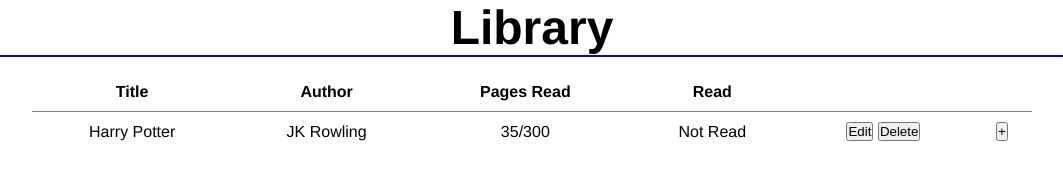
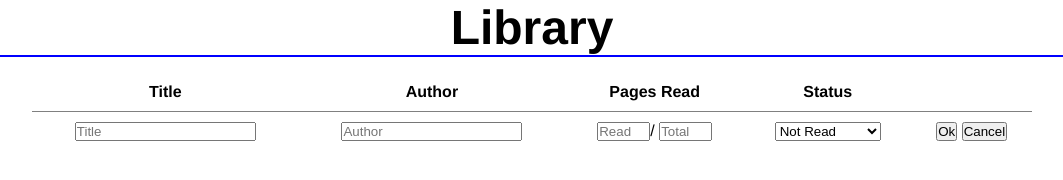
Before and after one commit to Nothing-Too-Fancy/Library, a plain HTML site: page index.html in a window 1280 px wide. Shown: the whole page, without its empty margins (108-1171 px from the left). Drawn offline with Linux system fonts and the light colour scheme.

Commit message:
created input form

```diff
--- a/index.html
+++ b/index.html
@@ -18,21 +18,25 @@
             <th class='title-header'>Title</th>
             <th class='author-header'>Author</th>
             <th class='pages-header'>Pages Read</th>
-            <th class='read-header'>Read</th>
+            <th class='read-header'>Status</th>
          </tr>
       </thead>
       <tbody class='lib-body'>
-         <tr class='first-row'>
-            <td></td>
-            <td></td>
-            <td></td>
-            <td></td>
-            <td class='edit-delete'>
-               <button class='edit'>Edit</button>
-               <button class='delete'>Delete</button>
+         <tr class='form'>
+            <td><input class='title' type='text' name='title' placeholder='Title'></td>
+            <td><input class='author' type='text' name='author' placeholder='Author'></td>
+            <td class='pages'>
+                <input class='pages-read' type='text' name='pages-read' placeholder='Read' size='4'>/
+                <input class='totalpages' type='text' name='total-pages' placeholder='Total' size='4'>
             </td>
-            <td class='new'>
-               <button class='newbook'>+</button>
+            <td><select class='status'>
+               <option value='Not Read'>Not Read</option>
+               <option value='Read'>Read</option>
+               <option value='Want To Read'>Want To Read</option>
+            </select></td>
+            <td>
+               <button class='submit' type='submit'>Ok</button>
+               <button class='cancel'>Cancel</button>
             </td>
          </tr>
       </tbody>
--- a/scripts/script.js
+++ b/scripts/script.js
@@ -3,41 +3,47 @@ let myLibrary = [];
 //DOM Objects
 const _table = document.querySelector('.books');
 const _tbody = document.querySelector('.lib-body');
-const _editDelete = document.querySelector('.edit-delete');
-const _new = document.querySelector('.new');
+const _form = document.querySelector('.form');
+const _title = document.querySelector('.title');
+const _author = document.querySelector('.author');
+const _readPages = document.querySelector('.pages-read');
+const _totalPages = document.querySelector('.total-pages');
+const _status = document.querySelector('.status');
+const _editDelete =
+`<td class='edit-delete'>
+   <button class='edit'>Edit</button>
+   <button class='delete'>Delete</button>
+</td>`;
+const _new =
+`<td class='new'>
+   <button class='newbook'>+</button>
+</td>`;
 
-function Book(title, author, total, readPages, read) {
+//Book object constructor
+function Book(title, author, total, readPages, status) {
    this.title = title;
    this.author = author;
    this.totalPages = total;
    this.pagesRead = readPages;
-   this.read = read;
+   this.status = status;
 }
-
-let newBook = new Book(
-   title = 'Harry Potter',
-   author = 'JK Rowling',
-   totalPages = 300,
-   pagesRead = 35,
-   read = false
-   );
 
 function addBookToLibrary(book) {
    let tr = document.createElement('tr');
    let tdTitle = document.createElement('td');
    let tdAuthor = document.createElement('td');
    let tdPages = document.createElement('td');
-   let tdRead = document.createElement('td');
+   let tdStatus = document.createElement('td');
 
    tdTitle.textContent = book.title;
    tdAuthor.textContent = book.author;
    tdPages.textContent = `${book.pagesRead}/${book.totalPages}`;
-   tdRead.textContent = book.read ? 'Read' : 'Not Read';
+   tdStatus.textContent = book.status ? 'Read' : 'Not Read';
 
    tr.appendChild(tdTitle);
    tr.appendChild(tdAuthor);
    tr.appendChild(tdPages);
-   tr.appendChild(tdRead);
+   tr.appendChild(tdStatus);
    tr.appendChild(_editDelete.cloneNode(true));
    tr.appendChild(_new);
 
@@ -45,5 +51,3 @@ function addBookToLibrary(book) {
 
    myLibrary.push(book);
 }
-
-addBookToLibrary(newBook);
--- a/styles/style.css
+++ b/styles/style.css
@@ -5,7 +5,6 @@
   padding: 0;
   margin: 0;
 }
-
 body {
    font-size: 16px;
    font-family: 'Franklin Gothic Medium', 'Arial Narrow', Arial, sans-serif;
@@ -31,10 +30,6 @@ h1 {
 
 }
 
-.first-row {
-   display: none;
-}
-
 table {
    width: 100%;
    border-collapse: collapse;
@@ -52,3 +47,7 @@ td {
    border-top: 1px solid gray;
    padding: 10px;
 }
+
+.new {
+   border: none;
+}
```
